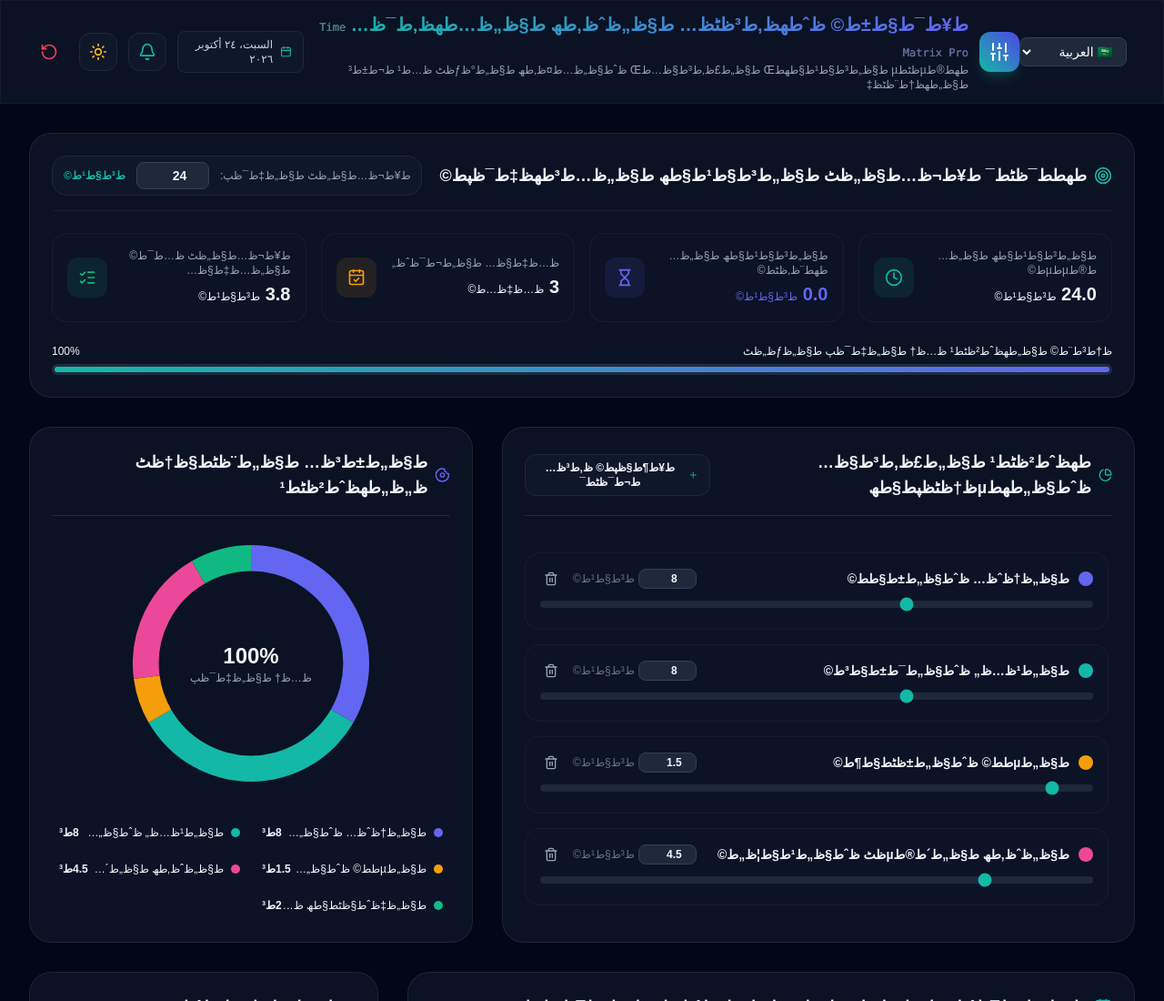
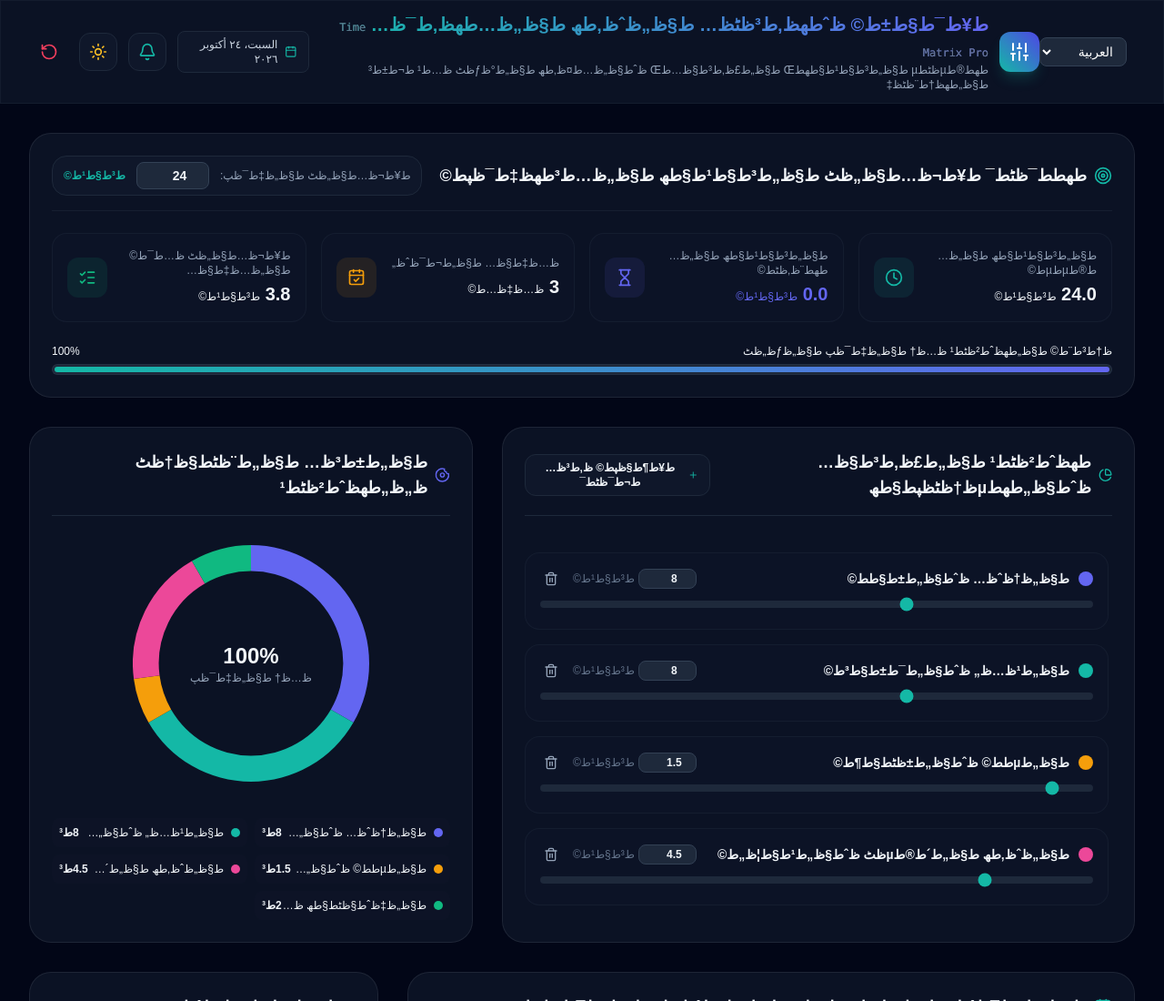
Before and after one commit to kemo-777/KMO, a plain HTML site: page index.html in a window 1280 px wide. Shown: the top 1100 px of the page at 91% size. Drawn offline with nearby package versions, Linux system fonts and the light colour scheme; a script that the page names is missing; a web font is replaced by a local one.

Commit message:
Fix language dropdown encoding via terminal

```diff
--- a/index.html
+++ b/index.html
@@ -116,13 +116,13 @@
     x-model="lang"
     @change="localStorage.setItem('site_lang', lang); location.reload();"
     class="bg-slate-800 text-white text-xs md:text-sm rounded-lg px-2.5 py-1.5 border border-slate-700 focus:outline-none focus:ring-2 focus:ring-blue-500 cursor-pointer">
-    <option value="ar">🇸🇦 العربية</option>
-    <option value="en">🇬🇧 English</option>
-    <option value="de">🇩🇪 Deutsch</option>
-    <option value="fr">🇫🇷 Français</option>
-    <option value="es">🇪🇸 Espaol</option>
-    <option value="ru">🇷🇺 Русский</option>
-    <option value="zh">🇨🇳 中文</option>
+    <option value="ar">العربية</option>
+    <option value="en">English</option>
+    <option value="de">Deutsch</option>
+    <option value="fr">Français</option>
+    <option value="es">Espaol</option>
+    <option value="ru">Русский</option>
+    <option value="zh">中文</option>
   </select>
 </div>
             <div class="flex items-center space-x-3 space-x-reverse">
```
Also changed, not shown: kmo.html (+7 -7 lines).
